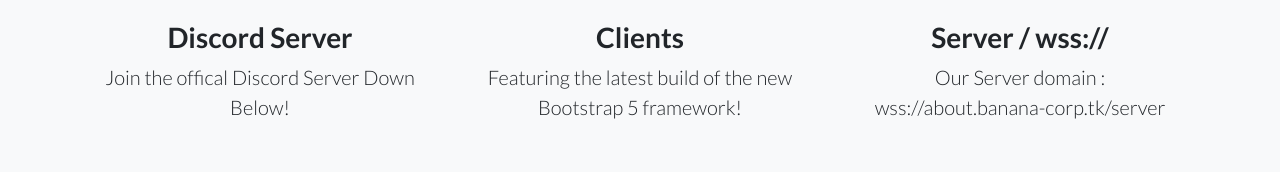
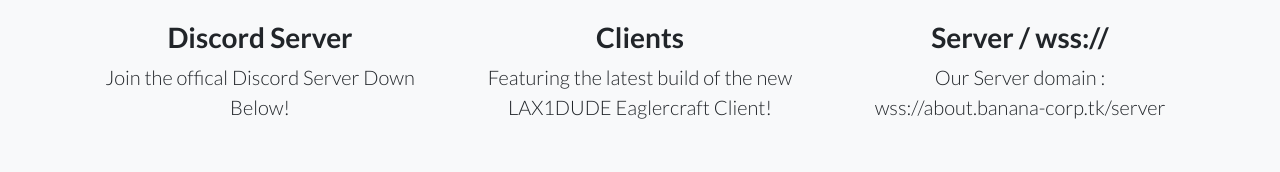
Before and after one commit to banana-nana/eaglercraft-2b2t, a plain HTML site: page index.html in a window 1280 px wide. Shown: the part 749-921 px from the top of the page. Drawn offline with nearby package versions, Linux system fonts and the light colour scheme.

Commit message:
Update index.html

```diff
--- a/index.html
+++ b/index.html
@@ -58,7 +58,7 @@
                         <div class="features-icons-item mx-auto mb-5 mb-lg-0 mb-lg-3">
                             <div class="features-icons-icon d-flex"><i class="bi-layers m-auto text-primary"></i></div>
                             <h3>Clients</h3>
-                            <p class="lead mb-0">Featuring the latest build of the new Bootstrap 5 framework!</p>
+                            <p class="lead mb-0">Featuring the latest build of the new LAX1DUDE Eaglercraft Client!</p>
                         </div>
                     </div>
                     <div class="col-lg-4">
```
